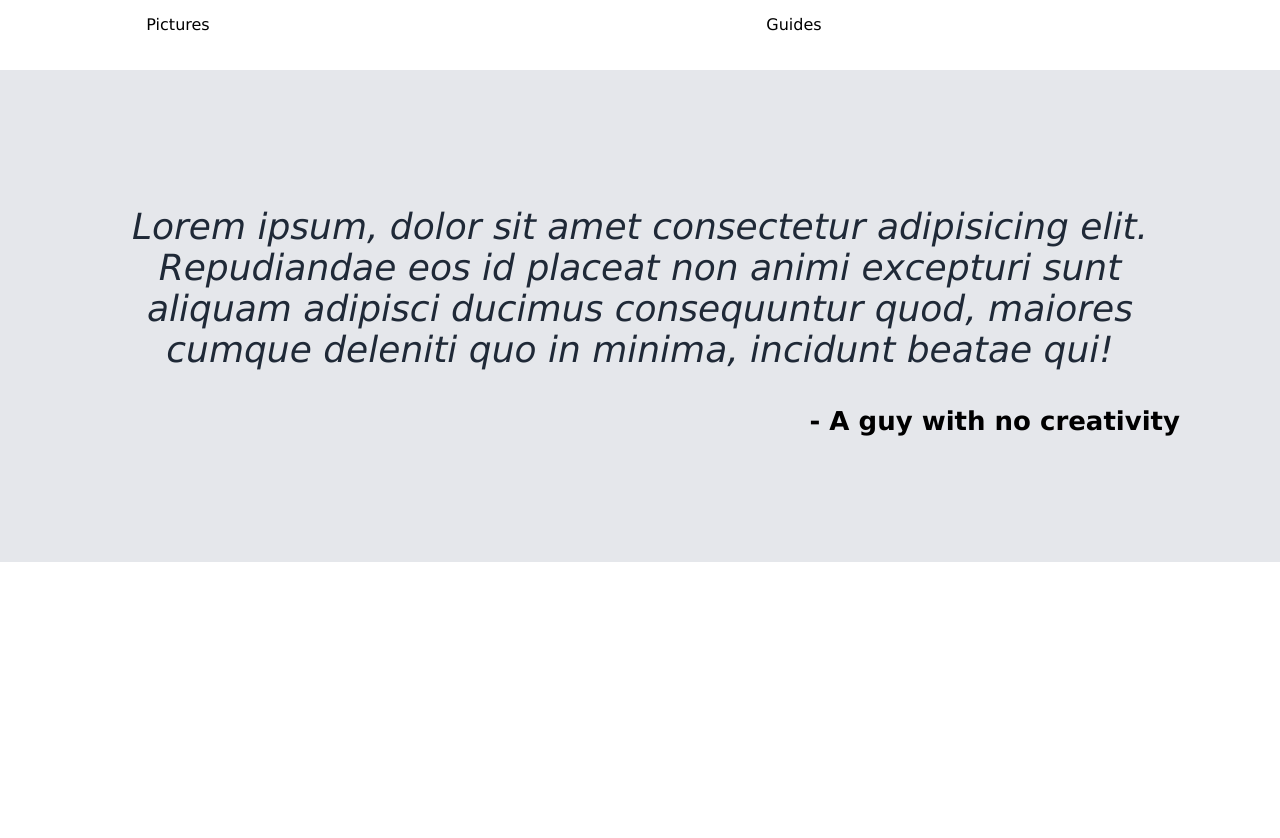
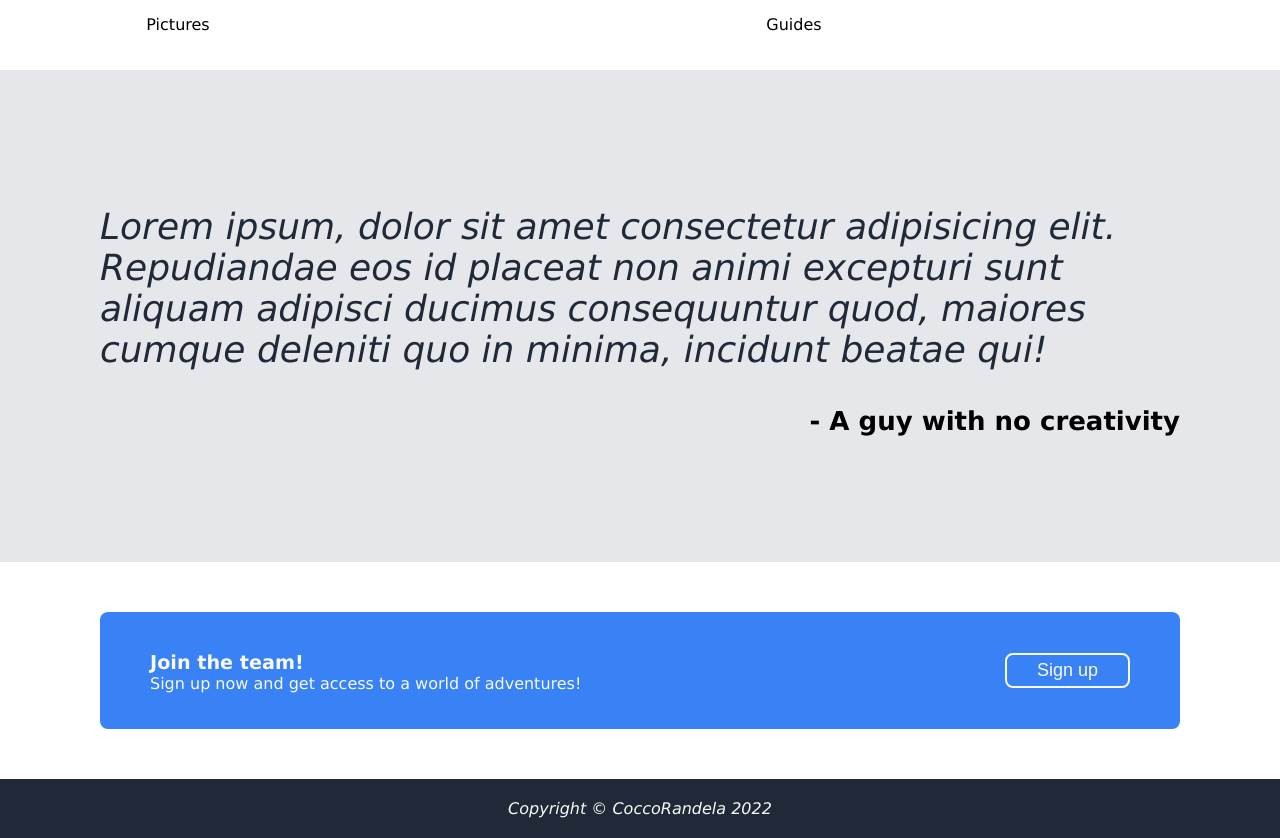
Before and after one commit to CoccoRandela/landing-page, a plain HTML site: page index.html in a window 1280 px wide. Shown: the part 927-1765 px from the top of the page. Before the commit the page ends 1489 px from the top, so only its background shows below. Drawn offline with Linux system fonts and the light colour scheme.

Commit message:
Add footer html and style

```diff
--- a/index.html
+++ b/index.html
@@ -22,7 +22,7 @@
             <p class="main-text">Everything Travel</p>
             <p class="secondary-text">Share pictures, experiences, suggestions about your trips
             </p>
-            <button class="sign">Sign up</button>
+            <button>Sign up</button>
         </div>
         <div class="hero-right">
             <img class="hero-img" src="images/main-img.jpg" alt="landscape">
@@ -53,7 +53,17 @@
         <p>Lorem ipsum, dolor sit amet consectetur adipisicing elit. Repudiandae eos id placeat non animi excepturi sunt aliquam adipisci ducimus consequuntur quod, maiores cumque deleniti quo in minima, incidunt beatae qui!</p>
         <p id="signature">- A guy with no creativity</p>
     </div>
-    <div class="call-to-action"></div>
-    <div class="footer"></div>
+    <div class="call-to-action">
+        <div class="cta-container">
+            <div class="text">
+                <p>Join the team!</p>
+                <p>Sign up now and get access to a world of adventures!</p>
+            </div>
+            <button class="signup">Sign up</button>
+        </div>
+    </div>
+    <div class="footer">
+        <p>Copyright &copy; CoccoRandela 2022</p>
+    </div>
 </body>
 </html>
--- a/style.css
+++ b/style.css
@@ -15,7 +15,7 @@ body {
     gap
 }
 
-.header, .hero {
+.header, .hero, .footer {
     background-color: #1F2937;
 
 }
@@ -66,7 +66,7 @@ a, .secondary-text {
     margin: 0 0 10px 0;
 }
 
-.sign {
+button {
     background-color: #3882f6;
     color: #F9FAF8;
     border: none;
@@ -118,7 +118,6 @@ a, .secondary-text {
     font-style: italic;
     font-weight: 300;
     color: #1f2937;
-    text-align: center;
 }
 
 #signature {
@@ -128,3 +127,40 @@ a, .secondary-text {
     font-style: normal;
     color: black;
 }
+
+/* cta style */
+
+.cta-container {
+    background-color: #3882f6;
+    margin: 50px 100px;
+    border-radius: 8px;
+    padding: 20px 50px;
+    display: flex;
+    align-items: center;
+    justify-content: space-between;
+    color: #F9FAF8;
+}
+
+
+.text > :first-child {
+    margin-bottom: -16px;
+    font-size: larger;
+    font-weight: bold;
+}
+
+.signup {
+    border: 2px solid #F9FAF8;
+}
+
+/* footer style */
+
+.footer {
+    padding: 20px;
+    text-align: center;
+}
+
+.footer p {
+    margin: 0;
+    color: #F9FAF8;
+    font-style: italic;
+}
```
